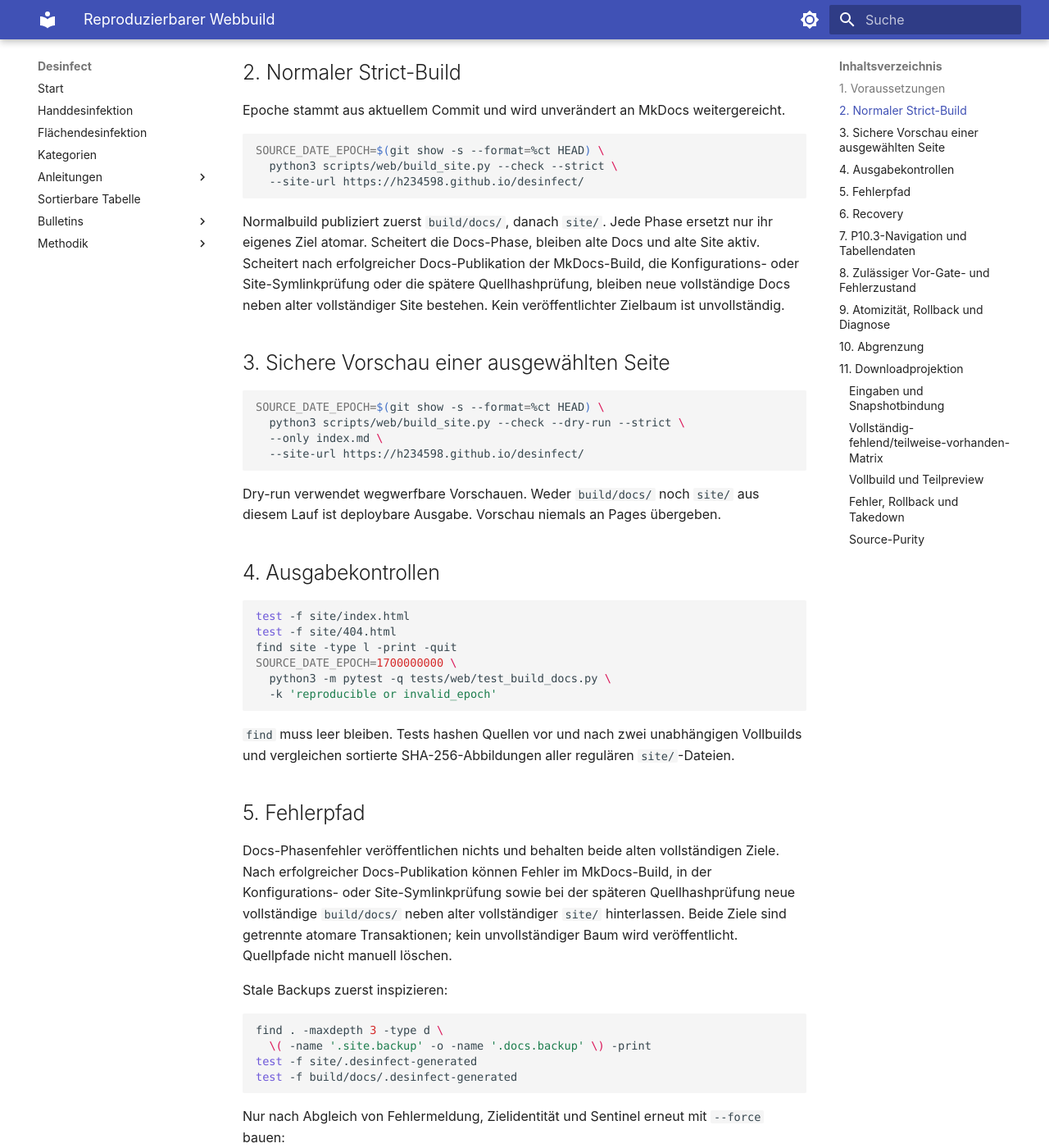
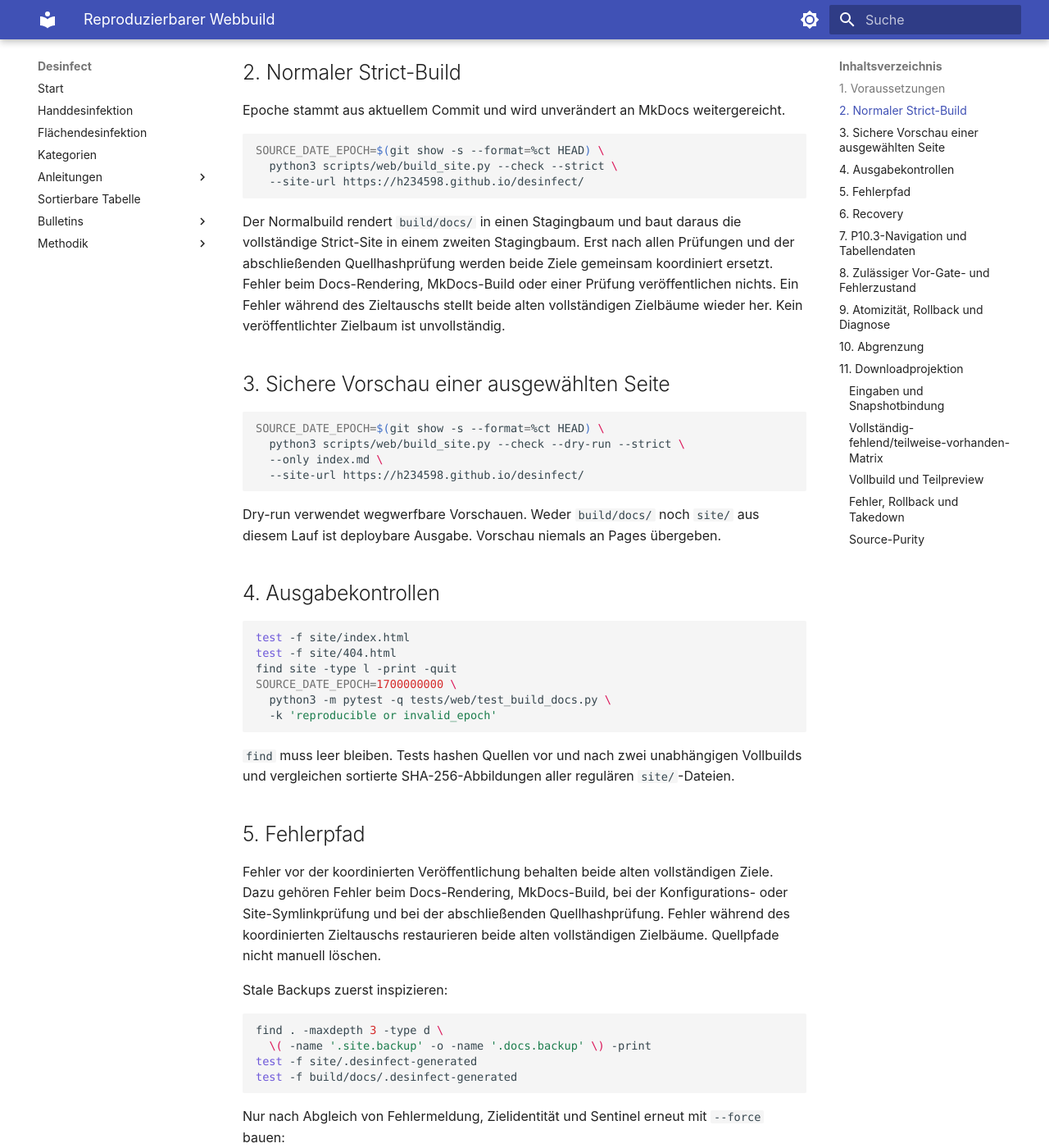
Before and after one commit to H234598/desinfect, an MkDocs documentation site: the page built from docs/Wartung/WEB-BUILD.md, in a window 1280 px wide and 1400 px high, scrolled down 720 px. Shown: the whole window at 82% size. Built offline with MkDocs 1.6.1 and Material for MkDocs 9.7.7, drawn with Linux system fonts in a browser that asks for light colours; some of the changed text lies outside the part shown.

Commit message:
fix: complete download publication contracts

````diff
--- a/docs/Wartung/WEB-BUILD.md
+++ b/docs/Wartung/WEB-BUILD.md
@@ -1,9 +1,9 @@
 # Reproduzierbarer Webbuild
 
 Dieses Runbook baut die MkDocs-Ausgabe strikt und reproduzierbar. Befehle laufen
-im Repository-Stamm. `build/docs/` und `site/` sind zwei getrennt atomar
-publizierte, durch `.desinfect-generated` markierte Ziele. Der Gesamtlauf ist
-keine gemeinsame Transaktion über beide Ziele.
+im Repository-Stamm. `build/docs/` und `site/` sind durch `.desinfect-generated`
+markierte Ziele. Der integrierte `build_site()`-Vollbuild veröffentlicht beide
+Ziele in einer gemeinsamen koordinierten Transaktion.
 
 ## 1. Voraussetzungen
 
@@ -37,12 +37,13 @@ SOURCE_DATE_EPOCH=$(git show -s --format=%ct HEAD) \
   --site-url https://h234598.github.io/desinfect/
 ```
 
-Normalbuild publiziert zuerst `build/docs/`, danach `site/`. Jede Phase ersetzt
-nur ihr eigenes Ziel atomar. Scheitert die Docs-Phase, bleiben alte Docs und alte
-Site aktiv. Scheitert nach erfolgreicher Docs-Publikation der MkDocs-Build, die
-Konfigurations- oder Site-Symlinkprüfung oder die spätere Quellhashprüfung,
-bleiben neue vollständige Docs neben alter vollständiger Site bestehen. Kein
-veröffentlichter Zielbaum ist unvollständig.
+Der Normalbuild rendert `build/docs/` in einen Stagingbaum und baut daraus die
+vollständige Strict-Site in einem zweiten Stagingbaum. Erst nach allen Prüfungen
+und der abschließenden Quellhashprüfung werden beide Ziele gemeinsam
+koordiniert ersetzt. Fehler beim Docs-Rendering, MkDocs-Build oder einer
+Prüfung veröffentlichen nichts. Ein Fehler während des Zieltauschs stellt beide
+alten vollständigen Zielbäume wieder her. Kein veröffentlichter Zielbaum ist
+unvollständig.
 
 ## 3. Sichere Vorschau einer ausgewählten Seite
 
@@ -73,12 +74,11 @@ Vollbuilds und vergleichen sortierte SHA-256-Abbildungen aller regulären
 
 ## 5. Fehlerpfad
 
-Docs-Phasenfehler veröffentlichen nichts und behalten beide alten vollständigen
-Ziele. Nach erfolgreicher Docs-Publikation können Fehler im MkDocs-Build, in der
-Konfigurations- oder Site-Symlinkprüfung sowie bei der späteren
-Quellhashprüfung neue vollständige `build/docs/` neben alter vollständiger
-`site/` hinterlassen. Beide Ziele sind getrennte atomare Transaktionen; kein
-unvollständiger Baum wird veröffentlicht. Quellpfade nicht manuell löschen.
+Fehler vor der koordinierten Veröffentlichung behalten beide alten vollständigen
+Ziele. Dazu gehören Fehler beim Docs-Rendering, MkDocs-Build, bei der
+Konfigurations- oder Site-Symlinkprüfung und bei der abschließenden
+Quellhashprüfung. Fehler während des koordinierten Zieltauschs restaurieren
+beide alten vollständigen Zielbäume. Quellpfade nicht manuell löschen.
 
 Stale Backups zuerst inspizieren:
 
@@ -100,7 +100,7 @@ SOURCE_DATE_EPOCH=$(git show -s --format=%ct HEAD) \
 
 ## 6. Recovery
 
-Pages-Deployment stoppen und alten vollständigen `site/`-Baum behalten. Blieb
+Pages-Deployment stoppen und die alten vollständigen `build/docs/`- und `site/`-Bäume behalten. Blieb
 wegen fehlgeschlagener Bereinigung ein validiertes Backup zurück, zuerst
 Staging-Fehlerkontext und Sentinel prüfen:
 
@@ -162,12 +162,17 @@ nichts. `git status --short` muss danach für kanonische Quellen leer bleiben.
 
 ## 9. Atomizität, Rollback und Diagnose
 
-Docs und Site bleiben zwei getrennte atomare Veröffentlichungen. `build/docs/` wird zuerst
-vollständig gestaged, validiert und ersetzt. Danach baut MkDocs aus einem festgehaltenen
-Docs-Baum eine vollständige Site und ersetzt `site/` atomar. Ein später Sitefehler rollt
-nicht die bereits vollständigen neuen Docs zurück; die vorherige vollständige Site bleibt
-aktiv. Ein Fehler innerhalb einer Stagingtransaktion stellt das jeweilige sentinel-geprüfte
-alte Ziel wieder her.
+Der integrierte Vollbuild behandelt Docs und Site als eine koordinierte
+Veröffentlichung. Zuerst wird der Docs-Stagingbaum vollständig gerendert und
+validiert. MkDocs baut daraus die vollständige Site in einen eigenen
+Stagingbaum. Nach der abschließenden Driftkontrolle werden beide Ziele ersetzt.
+Ein Fehler vor diesem Zieltausch lässt beide alten Ziele unverändert; ein
+Fehler während des Zieltauschs restauriert beide sentinel-geprüften alten Ziele.
+
+Ein ausdrücklich separat ausgeführtes `build_docs()` veröffentlicht dagegen nur
+`build/docs/` in einer eigenen atomaren Transaktion. Dieser Docs-only-Flow baut
+und veröffentlicht keine Site; er ist nicht die Docs-Phase des integrierten
+Vollbuilds.
 
 Diagnose bleibt read-only gegenüber `content/`, `config/`, `web/`, `mkdocs.yml`,
 `status.json` und `research/`. Erlaubt sind Logs, Hashvergleiche, `git diff`,
@@ -213,8 +218,13 @@ immer ein Fehler. Diese Fälle werden nicht als leerer Korpus umgedeutet.
 
 ### Vollbuild und Teilpreview
 
-Der Vollbuild rendert die Downloadprojektion serverseitig und publiziert vollständige Docs
-und anschließend eine vollständige Strict-Site. Die Seite funktioniert ohne JavaScript.
+Der integrierte `build_site()`-Vollbuild veröffentlicht Docs und Site als koordinierte Transaktion.
+Er rendert die Downloadprojektion serverseitig in gemeinsam koordinierte Stagingbäume und
+tauscht beide Ziele erst nach vollständig erfolgreichem Rendern, Prüfen und abschließender
+Driftkontrolle aus. Die Seite funktioniert ohne JavaScript.
+
+`build_docs()` ist ein separater Docs-only-Flow. Er veröffentlicht ausschließlich
+`build/docs` in einer eigenen atomaren Transaktion und veröffentlicht keine Site.
 
 Ein Teilpreview bleibt ein Dry-run und publiziert nichts:
 
@@ -229,10 +239,10 @@ geprüft.
 
 ### Fehler, Rollback und Takedown
 
-Fehler vor dem atomaren Zieltausch behalten alte vollständige Ziele. Ein fehlgeschlagener
-Site-Build lässt die alte vollständige Site aktiv; ein bereits vollständig veröffentlichter
-neuer Docs-Baum kann daneben bestehen. Diagnose und Rollback folgen den Sentinelregeln aus
-Abschnitt 5 und 6. Keine Backups, Manifeste oder Authority-Dateien manuell löschen.
+Fehler vor oder während des koordinierten Zieltauschs behalten beziehungsweise restaurieren
+die vollständigen Ziele. Scheitert diese Transaktion, bleiben beide alten vollständigen Zielbäume aktiv.
+Diagnose und Rollback folgen den Sentinelregeln aus Abschnitt 5 und 6. Keine Backups,
+Manifeste oder Authority-Dateien manuell löschen.
 
 Bei Downgrade oder Takedown baut der nächste erfolgreiche Lauf die restriktivere Projektion
 und entfernt alte öffentliche Referenzen. Externe Backend- oder Git-Historienbereinigung ist
````
Also changed, not shown: 2 other files.
